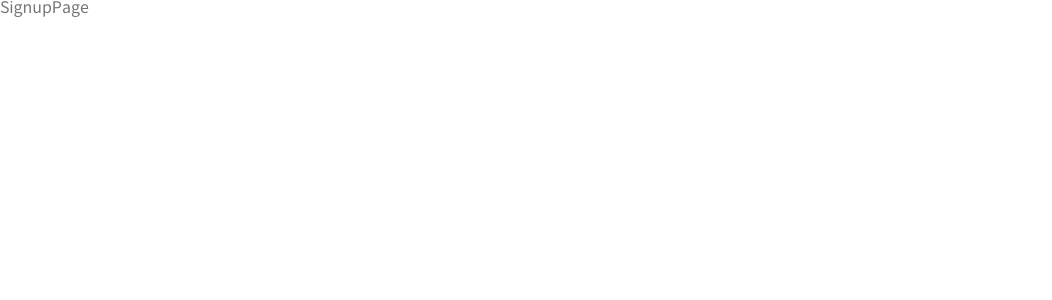
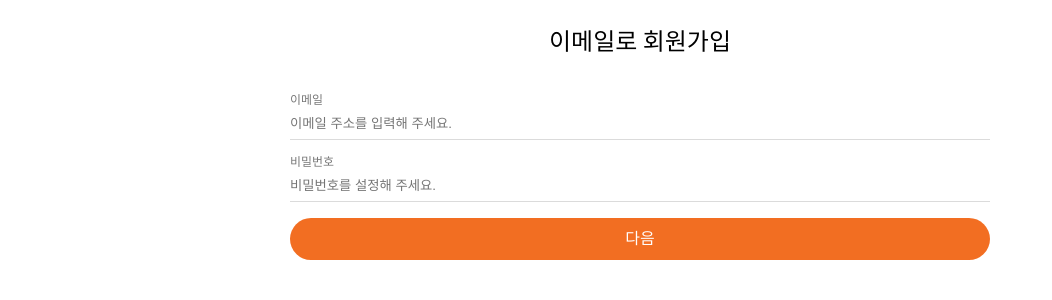
Before and after one commit to Jeongeum/study, a React (Create React App) app in the folder react/signup-app/: page /signup in a window 1280 px wide. Shown: the top 300 px of the page, without its empty margins (0-1052 px from the left). Built offline with nearby package versions, Linux system fonts and the light colour scheme.

Commit message:
design : 회원가입 마크업 완료

```diff
--- /dev/null
+++ b/react/signup-app/src/components/Signup/SignupForm.jsx
@@ -0,0 +1,28 @@
+import React from 'react';
+import { TextCard } from '../common/TextCard/TextCard';
+
+export const SignupForm = ({
+  signupValue,
+  onSubmitHandler,
+  onChangeHandler,
+}) => {
+  return (
+    <form>
+      <TextCard
+        id="email"
+        type="email"
+        placeholder="이메일 주소를 입력해 주세요."
+      >
+        이메일
+      </TextCard>
+      <TextCard
+        id="password"
+        type="password"
+        placeholder="비밀번호를 설정해 주세요."
+      >
+        비밀번호
+      </TextCard>
+      <button type="submit">다음</button>
+    </form>
+  );
+};
--- a/react/signup-app/src/pages/Signup/SignupPage.jsx
+++ b/react/signup-app/src/pages/Signup/SignupPage.jsx
@@ -1,5 +1,16 @@
 import React from 'react';
+import Wrapper from '../../components/common/Wrapper';
+
+import { SignupWrapper } from './styled';
+import { SignupForm } from '../../components/Signup/SignupForm';
 
 export const SignupPage = () => {
-  return <div>SignupPage</div>;
+  return (
+    <Wrapper>
+      <SignupWrapper>
+        <h2>이메일로 회원가입</h2>
+        <SignupForm />
+      </SignupWrapper>
+    </Wrapper>
+  );
 };
--- /dev/null
+++ b/react/signup-app/src/pages/Signup/styled.jsx
@@ -0,0 +1,25 @@
+import { styled } from 'styled-components';
+
+export const SignupWrapper = styled.div`
+  padding: 30px 34px;
+
+  h2 {
+    font-size: 24px;
+    color: #000000;
+    text-align: center;
+    margin-bottom: 40px;
+  }
+
+  button {
+    width: 100%;
+    border-radius: 44px;
+    padding: 13px;
+
+    background-color: #f26e22;
+    color: #ffffff;
+
+    &:disabled {
+      background-color: #ffc7a7;
+    }
+  }
+`;
```
